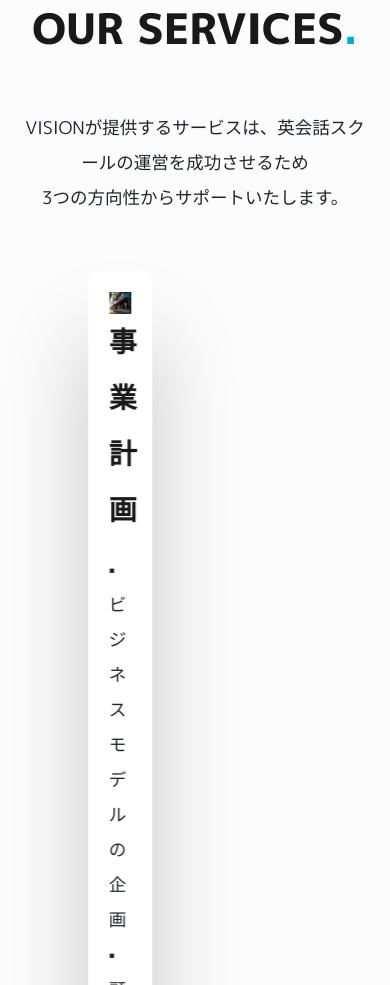
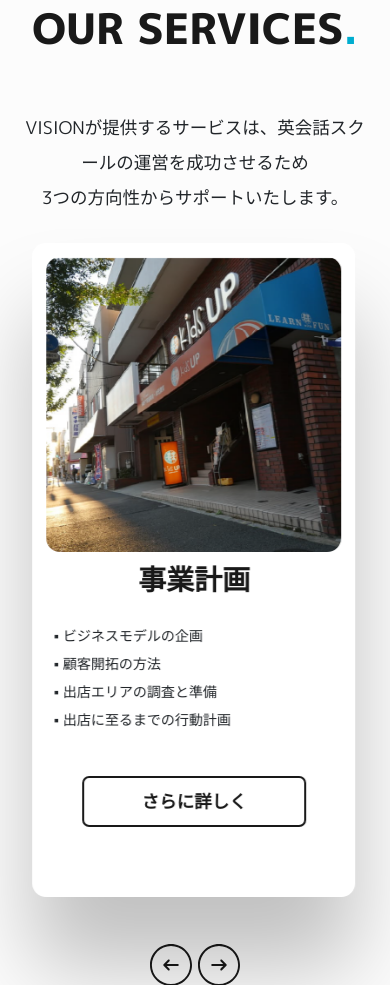
Before and after one commit to KUJP-code/vision-up-biz, a PHP site: page / in a window 390 px wide. Shown: the part 2063-3048 px from the top of the page. Run offline with PHP 8.4, Linux system fonts and the light colour scheme.

Commit message:
Add files via upload

```diff
--- a/includes/stylesheets/style.css
+++ b/includes/stylesheets/style.css
@@ -201,7 +201,9 @@ p{
 }
 
   /* ----------NAVBAR----------------- */
-
+.navbar{
+  background-color: white;
+}
 
   .navbar-custom {
     width: 90%;
@@ -570,115 +572,167 @@ p{
 
   /* ----------SERVICES----------------- */
 
-  .service-card-row {
+
+.services-div{
+  background: rgb(255,255,255);
+background: linear-gradient(90deg, rgba(255,255,255,1) 0%, rgba(252,252,252,1) 10%, rgba(252,252,252,1) 90%, rgba(255,255,255,1) 100%);
+}
+
+.service-card-row{
   width: 85%;
-    display: flex; /* Flex container to align columns */
+  display: block;
+  margin-left: auto;
+  margin-right: auto
+
+}
+
+
+  .service-card-1, .service-card-2{
+
+    display: block;
     margin-left: auto;
     margin-right: auto;
-    justify-content: space-between; /* Distribute space between columns */
+    border-radius: 1rem;
+    height: fit-content;
+    z-index: 1;
   }
 
-  .service-card-1, .service-card-2, .service-card-3 {
-    display: flex; /* Flex container for internal alignment */
-    flex-direction: column; /* Stack child elements vertically */
-    border-radius: 1rem;
-    height: 100%; /* Ensure the card takes up full height */
-    transition: transform 0.3s ease-in-out; /* Smooth transition for elevation effect */
+.service-text{
+  font-size: 1rem;
 }
 
-  /* Adjust widths and margins for layout */
-  .service-card-1 {
+
+  .service-card-1{
     width: 30%;
     background-color: #fff;
     margin-top: 3rem;
-    overflow: hidden;
+    border-radius: 1rem;
+    overflow-x: hidden;
+    overflow-y: hidden;
     padding: 1.5rem;
+
   }
 
-  .service-card-2 {
+  .service-card-1-img{
+    width: 100%;
+    border-radius: 1.2rem;
+
+  }
+
+  .service-card-2{
+    background-color: #00adcf;
     width: 32.5%;
-    background-color: #00adcf;
-    margin-top: 3rem;
+    margin-bottom: 3rem;
     background-image: url(/images/card-2-decoration.svg);
     background-repeat: no-repeat;
     background-position: bottom right;
     padding: 1.5rem;
-    /* Elevation effect for center card */
-    box-shadow: 0 4px 8px rgba(0, 0, 0, 0.1); /* Optional shadow for depth */
-    transform: translateY(-10px); /* Move center card up */
   }
 
-  .service-card-3 {
-    width: 30%;
-    background-color: #fff;
-    margin-top: 3rem;
-    overflow: hidden;
-    padding: 1.5rem;
-  }
 
-  /* Adjust layout of cards */
-  .service-card-1 {
-    margin-right: auto; /* Pushes the first card to the left */
-  }
-
-  .service-card-3 {
-    margin-left: auto; /* Pushes the third card to the right */
-  }
-
-  .service-card-text-wrapper {
-    flex: 1; /* Allow the text wrapper to grow and fill available space */
+  .service-card-text-wrapper{
+    width: 95%;
+    display: block;
+    margin-left: auto;
+    margin-right: auto;
     padding-bottom: 1rem;
   }
 
-  .service-btn-wrapper {
+.service-btn-wrapper{
   width: fit-content;
   margin-left: auto;
   margin-right: auto;
   display: block;
   padding-bottom: 1rem;
+
 }
 
-  .service-btn-1, .service-btn-2, .service-btn-3 {
+.service-btn-1, .service-btn-2, .service-btn-3{
   padding-left: 2rem;
   padding-right: 2rem;
   margin-left: .5rem;
   margin-right: .5rem;
 }
 
-  .service-btn-1 {
-    background-color: #ffffff00;
-    color: #191919;
-    border-color: #191919;
+  .service-btn-1{
+    background-color:#ffffff00;
+    color:#191919;
+    border-color:#191919;
   }
 
-  .service-btn-1:hover {
+  .service-btn-1:hover{
     color: #fff;
     background-color: #191919;
   }
 
-  .service-btn-2 {
-    background-color: #ffffff00;
-    color: #fff;
-    border-color: #fff;
+
+  .service-btn-2{
+    background-color:#ffffff00;
+    color:#fff;
+    border-color:#fff;
   }
 
-  .service-btn-2:hover {
-    background-color: #fff;
-    color: #00adcf;
-    border-color: #fff;
+  .service-btn-2:hover{
+    background-color:#fff;
+    color:#00adcf;
+    border-color:#fff;
   }
 
-  .service-btn-3 {
-    background-color: #fff;
-    color: #00adcf;
-    border-color: #fff;
+  .service-btn-3{
+    background-color:#fff;
+    color:#00adcf;
+    border-color:#fff;
   }
 
-  .service-btn-3:hover {
-    background-color: #ffffff95;
-    border-color: #fff;
-    color: #00adcf;
+  .service-btn-3:hover{
+    background-color:#ffffff95;
+    border-color:#fff;
+    color:#00adcf;
   }
+
+
+  @media (min-width: 0px) and (max-width: 575.98px) {
+    .service-slide{
+width: 90% !important;
+display: block;
+margin-left: auto;
+margin-right: auto;
+padding: 1rem;
+
+    }
+  .service-card-1, .service-card-2{
+    width: fit-content;
+    margin-top: 0rem;
+    margin-bottom: 0rem;
+  }
+
+  .service-card-1, .service-card-2{
+
+    padding: 1rem;
+
+  }
+
+  .service-card-1-img, .service-card-2-img{
+    width: 100%;
+    border-radius: 1rem;
+
+  }
+.service-btn-wrapper{
+  width: 100%;
+}
+
+
+  .service-btn-1, .service-btn-2, .service-btn-3{
+
+display: block !important;
+margin-left: auto !important;
+margin-right: auto !important;
+  }
+
+
+  }
+
+
 
 
  /* ----------CALL TO ACTION----------------- */
@@ -737,6 +791,28 @@ p{
   background-color:#fff;
   color:#00adcf;
 }
+
+@media (min-width: 0px) and (max-width: 575.98px) {
+  .call-to-action-outer{
+    background-color: #00adcf;
+    width: 100%;
+    aspect-ratio: 1/ 1;
+    background-image: url(/images/cta-bg-decoration.svg);
+    background-repeat: no-repeat;
+    background-attachment: fixed;
+    background-size: 100% 100%;
+    background-position: top left;
+    -webkit-mask-image: none;
+    mask-image: none;
+    -webkit-mask-repeat: no-repeat;
+    mask-repeat: no-repeat;
+    margin-top: -3rem;
+    margin-bottom: -3rem;
+    z-index: -10;
+
+}
+}
+
 /* --------------------CASE STUDY--------------------------*/
 
 .case-study-emphasis{
--- a/index.html
+++ b/index.html
@@ -3,7 +3,7 @@
 <head>
   <meta charset="UTF-8">
   <meta name="viewport" content="width=device-width, initial-scale=1.0">
-  <title>VISION</title>
+  <title>VISION UP</title>
 
   <link rel="preconnect" href="https://fonts.googleapis.com">
   <link rel="preconnect" href="https://fonts.gstatic.com" crossorigin>
@@ -22,7 +22,7 @@
 
 
 <!-- Navbar -->
-<nav id="navbar" class="navbar fixed-top navbar-expand-lg navbar-light navbar-custom">
+<nav id="navbar" class="navbar fixed-top navbar-expand-lg navbar-light ">
   <div class="container-fluid nav-inner">
     <a class="navbar-brand m-plus-1p-extrabold" href="kids-iup.kp">
       <img src="./images/global-images/navlogo-black.svg" alt="Vision UP" class="navlogo d-inline-block align-text-top">
@@ -178,9 +178,9 @@
     </div>
 
 
-    <div class="d-md-none swiper" id="image-carousel">
+    <div class="d-md-none swiper" id="service-carousel">
       <div class="swiper-wrapper">
-        <div class="swiper-slide">
+        <div class="swiper-slide service-slide">
           <div class="service-card-1">
             <img src="./images/card-img-1.webp" alt="service-card-1" class="img-fluid service-card-1-img">
             <h3 class="text-black">事業計画</h3>
@@ -320,7 +320,7 @@
 
 
 
-    <div class="swiper" id="image-carousel">
+    <div class="swiper" id="testimony-carousel">
       <div class="swiper-wrapper">
         <div class="swiper-slide">
           <figure>
--- a/javascript.js
+++ b/javascript.js
@@ -1,40 +1,5 @@
 document.addEventListener("DOMContentLoaded", function () {
-  // Initialize Swiper for image carousel
-  const imageCarouselSwiper = new Swiper("#image-carousel", {
-    slidesPerView: 1.75,
-    centeredSlides: true,
-    spaceBetween: 20,
-    loop: true,
-    keyboard: {
-      enabled: true,
-    },
-    navigation: {
-      nextEl: ".testimony-swiper-button-right",
-      prevEl: ".testimony-swiper-button-left",
-    },
-    on: {
-      init: function () {
-        updateSlideHeights(this);
-      },
-      slideChangeTransitionEnd: function () {
-        updateSlideHeights(this);
-      }
-    }
-  });
 
-  function updateSlideHeights(swiper) {
-    // Get the tallest slide height
-    let maxHeight = 0;
-    swiper.slides.forEach(slide => {
-      slide.style.height = 'auto'; // Reset height
-      maxHeight = Math.max(maxHeight, slide.offsetHeight);
-    });
-
-    // Apply the max height to all slides
-    swiper.slides.forEach(slide => {
-      slide.style.height = `${maxHeight}px`;
-    });
-  }
 
   // Initialize Swiper for testimony carousel
   const testimonySwiper = new Swiper("#testimony-carousel", {
@@ -78,4 +43,45 @@ document.addEventListener("DOMContentLoaded", function () {
       }
     }
   });
+
+
+
+  // Initialize Swiper for image carousel
+  const imageCarouselSwiper = new Swiper("#service-carousel", {
+    slidesPerView: 1.1,
+    centeredSlides: true,
+    spaceBetween: 20,
+    loop: true,
+    keyboard: {
+      enabled: true,
+    },
+    navigation: {
+      nextEl: ".testimony-swiper-button-right",
+      prevEl: ".testimony-swiper-button-left",
+    },
+    on: {
+      init: function () {
+        updateSlideHeights(this);
+      },
+      slideChangeTransitionEnd: function () {
+        updateSlideHeights(this);
+      }
+    }
+  });
+
+  function updateSlideHeights(swiper) {
+    // Get the tallest slide height
+    let maxHeight = 0;
+    swiper.slides.forEach(slide => {
+      slide.style.height = 'auto'; // Reset height
+      maxHeight = Math.max(maxHeight, slide.offsetHeight);
+    });
+
+    // Apply the max height to all slides
+    swiper.slides.forEach(slide => {
+      slide.style.height = `${maxHeight}px`;
+    });
+  }
+
+
 });
```
Lines whose indentation alone changed are shown as unchanged.
